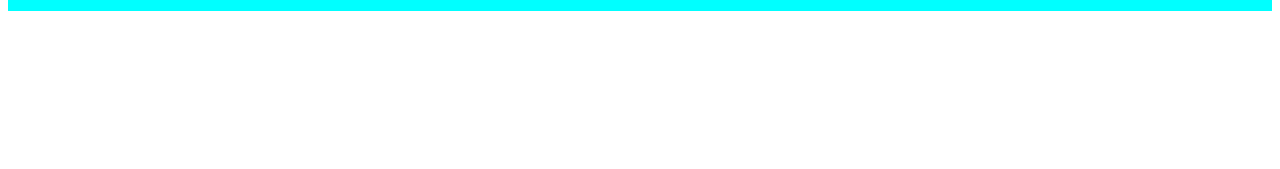
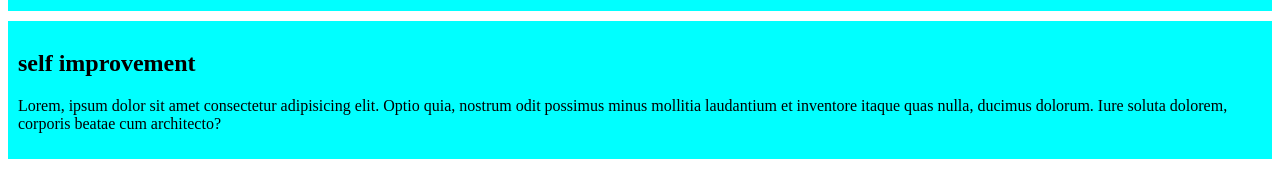
Before and after one commit to rahatrok/my-first-github-repo, a plain HTML site: page index.html in a window 1280 px wide. Shown: the part 990-1159 px from the top of the page. Before the commit the page ends 1011 px from the top, so only its background shows below. Drawn offline with Linux system fonts and the light colour scheme.

Commit message:
added the self improvement

```diff
--- a/index.html
+++ b/index.html
@@ -34,6 +34,11 @@ Play
 
 
 </div>
+<div>
+    <h2>self improvement</h2>
+    <p>Lorem, ipsum dolor sit amet consectetur adipisicing elit. Optio quia, nostrum odit possimus minus mollitia laudantium et inventore itaque quas nulla, ducimus dolorum. Iure soluta dolorem, corporis beatae cum architecto?</p>
+</div>
+
 
 </body>
 </html>
```
